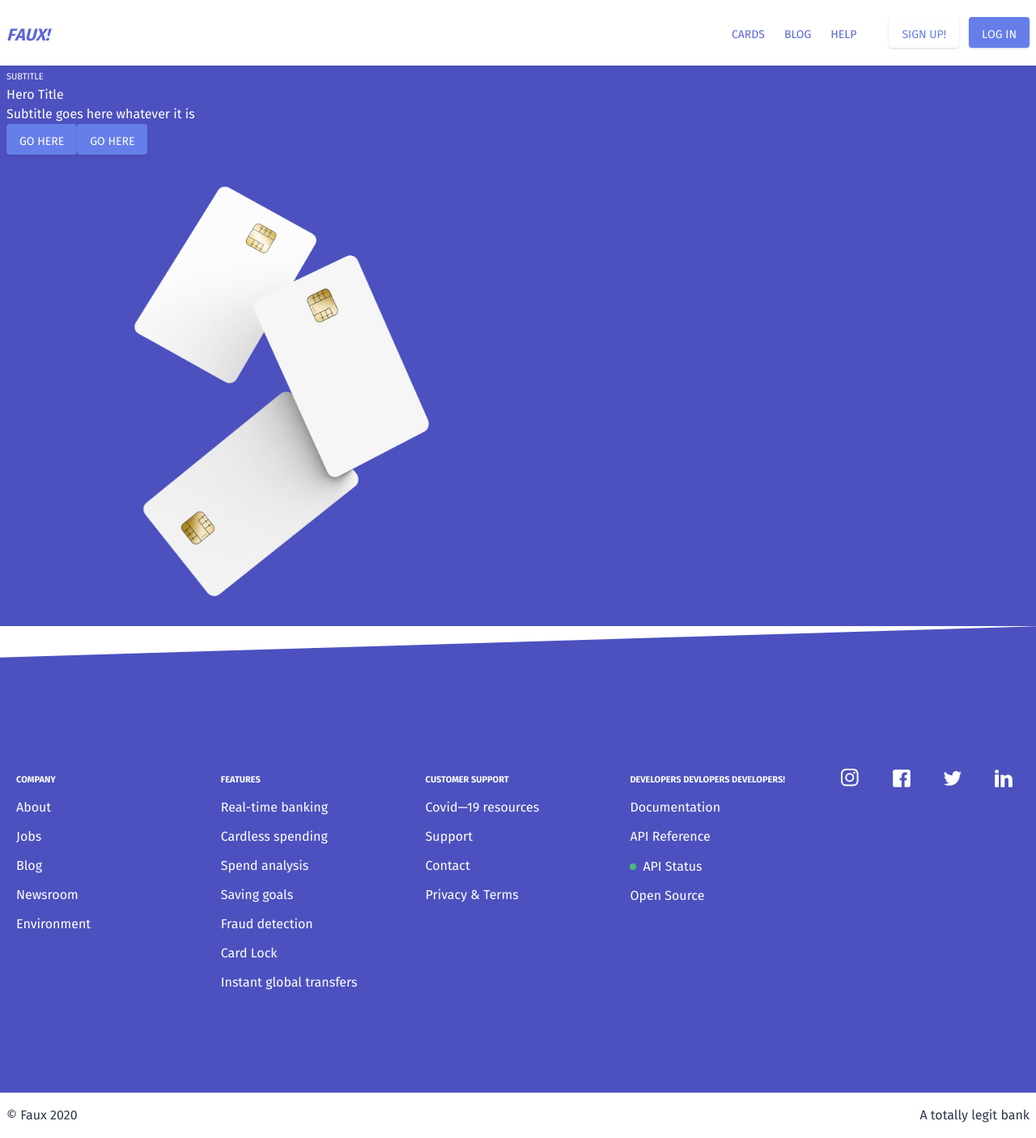
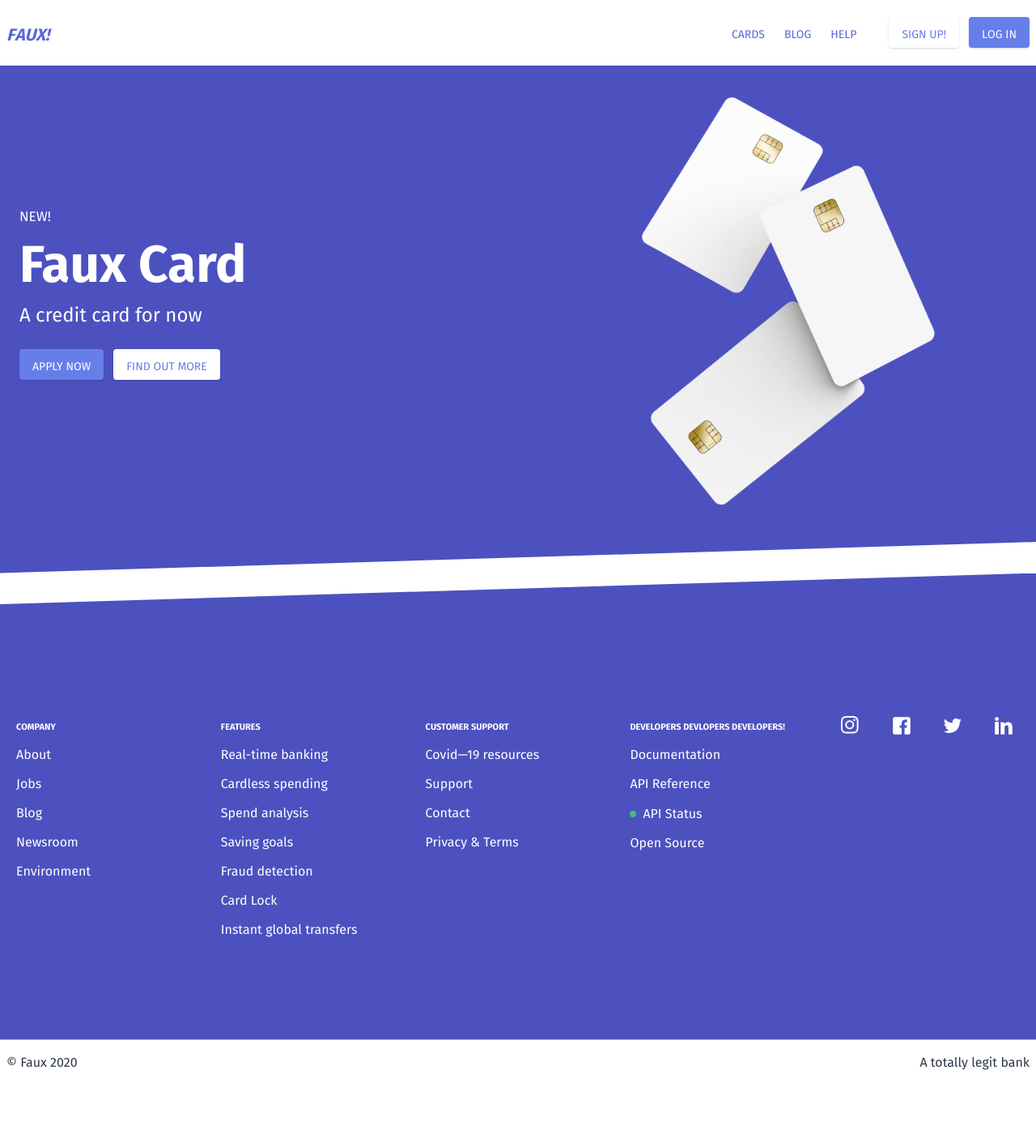
Before and after one commit to dylanferguson/faux, a Next.js app: page / in a window 1280 px wide. Shown: the whole page at 81% size. After the commit the page ends 1340 px from the top, so only its background shows below. Built offline with nearby package versions, Linux system fonts and the light colour scheme.

Commit message:
feat: complete Hero component

```diff
--- a/src/components/Footer.tsx
+++ b/src/components/Footer.tsx
@@ -46,8 +46,11 @@ const Icons = () => (
 
 export const Footer = () => (
   <>
-    <footer className="bg-indigo-700 footer-clip-path">
-      <div className="my-20 container pt-24">
+    <footer
+      className="bg-indigo-700"
+      style={{ clipPath: "polygon(0 3vw, 100% 0, 100% 100%, 0 100%)" }}
+    >
+      <div className="my-20 container pt-12 sm:pt-24">
         <nav className="flex flex-wrap">
           <FooterMenu
             title="Company"
--- a/src/components/Hero.tsx
+++ b/src/components/Hero.tsx
@@ -1,20 +1,30 @@
 import { ButtonLink as Button, ButtonLink } from "./Button";
 
 export const Hero = () => (
-  <div className="bg-indigo-700">
-    <div className="container space-x-2">
-      <div className="w-1/2 text-white">
-        <p className="small-caps">Subtitle</p>
-        <h1>Hero Title</h1>
-        <p>Subtitle goes here whatever it is</p>
-        <div>
-          <ButtonLink href="">Go here</ButtonLink>
-          <ButtonLink href="">Go here</ButtonLink>
+  <div
+    className="pb-12 bg-indigo-700"
+    style={{
+      clipPath: "polygon(0 0, 100% 0, 100% calc(100% - 3vw), 0 100%)",
+    }}
+  >
+    <div className="container space-x-2 flex items-center">
+      <div className="px-4 py-6 w-full md:w-1/2 text-white my-10">
+        <p className="small-caps text-2xl">New!</p>
+        <h1 className="text-5xl sm:text-6xl leading-snug font-bold">Faux Card</h1>
+        <p className="text-2xl">A credit card for now</p>
+        <div className="my-6">
+          <ButtonLink href="" className="mr-3">
+            Apply now
+          </ButtonLink>
+          <ButtonLink secondary href="">
+            Find out more
+          </ButtonLink>
         </div>
       </div>
-      <div className="w-1/2">
-          <img src="/static/credit-card.png">
-          </img>
+      <div
+        className="w-1/2 hidden md:block"
+      >
+        <img src="/static/credit-card.png" className="mx-auto"></img>
       </div>
     </div>
   </div>
--- a/src/pages/tailwind.css
+++ b/src/pages/tailwind.css
@@ -4,43 +4,6 @@
 body {
   -webkit-font-smoothing: antialiased;
   -moz-osx-font-smoothing: grayscale;
-}
-
-/* Brand stuff */
-.logo {
-  @apply text-indigo-600 italic text-3xl font-bold leading-none small-caps;
-}
-
-.btn-common {
-  @apply inline-block rounded cursor-pointer py-1 px-4 text-xl small-caps shadow transition ease-in duration-100;
-}
-
-.btn-common:hover {
-  @apply shadow-md;
-}
-
-.btn-primary {
-  @apply btn-common text-white bg-indigo-500;
-}
-
-.btn-primary:hover {
-  @apply bg-indigo-600;
-}
-
-.btn-primary:active {
-  @apply bg-indigo-700;
-}
-
-.btn-secondary {
-  @apply btn-common text-indigo-500 bg-white;
-}
-
-.btn-secondary:hover {
-  @apply text-indigo-400;
-}
-
-.btn-secondary:active {
-  @apply text-indigo-800;
 }
 
 /* Some utils Tailwind didn't have */
@@ -58,12 +21,45 @@ body {
   box-shadow: 0 0 0 3px rgba(100, 149, 237, 0.25);
 }
 
-/* Component specific classes */
-/* --- Footer */
-.footer-clip-path {
-  clip-path: polygon(0 3vw, 100% 0, 100% 100%, 0 100%);
+/* Brand stuff */
+.logo {
+  @apply text-indigo-600 italic text-3xl font-bold leading-none small-caps;
 }
 
+.btn {
+  @apply inline-block rounded cursor-pointer py-1 px-4 text-xl small-caps shadow transition ease-in duration-100 focus-outline;
+}
+
+.btn:hover {
+  @apply shadow-md;
+}
+
+.btn-primary {
+  @apply btn text-white bg-indigo-500;
+}
+
+.btn-primary:hover {
+  @apply bg-indigo-600;
+}
+
+.btn-primary:active {
+  @apply bg-indigo-700;
+}
+
+.btn-secondary {
+  @apply btn text-indigo-500 bg-white;
+}
+
+.btn-secondary:hover {
+  @apply text-indigo-400;
+}
+
+.btn-secondary:active {
+  @apply text-indigo-800;
+}
+
+/* Component specific classes, could just be inline styles? */
+/* Footer -- */
 .api-status {
   @apply inline-flex items-center;
 }
```
